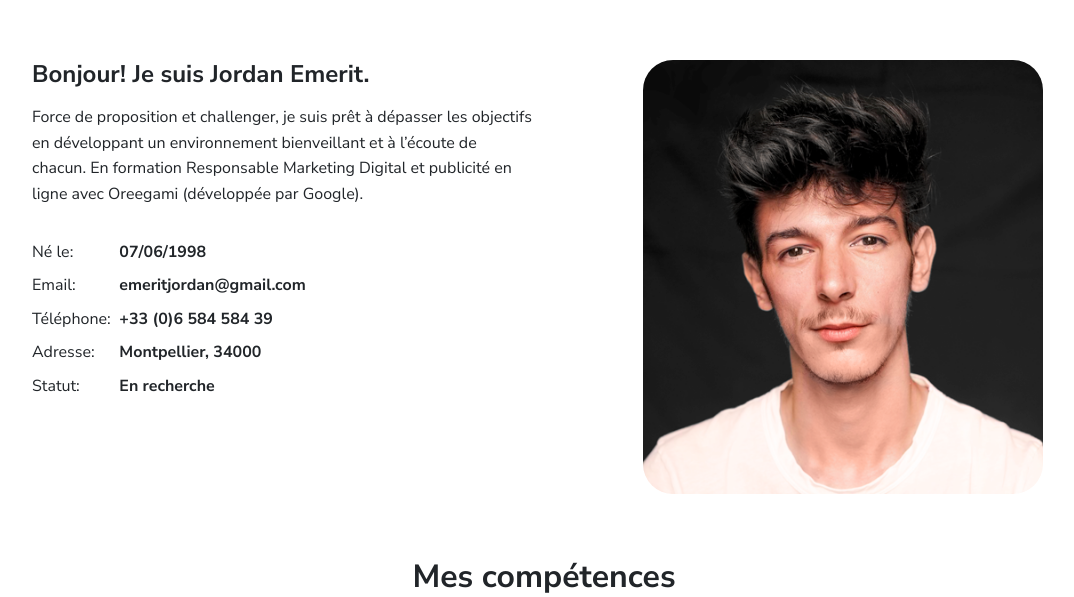
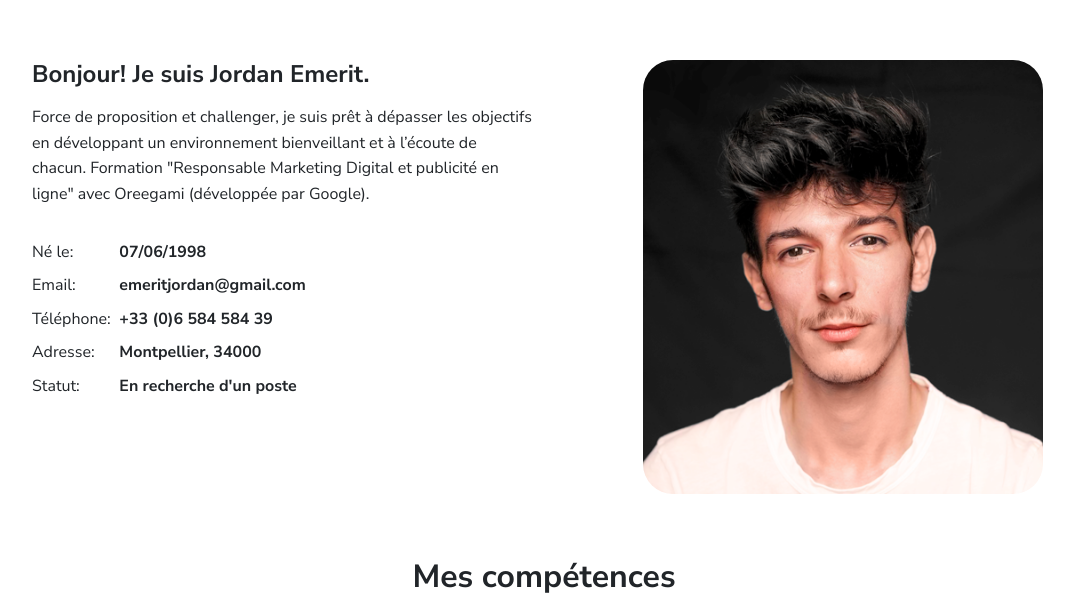
Before and after one commit to JordanMRT/social-media, a plain HTML site: page index.html in a window 1280 px wide. Shown: the part 774-1371 px from the top of the page, without its empty margins (96-1170 px from the left). Drawn offline with Linux system fonts and the light colour scheme.

Commit message:
Update index.html

```diff
--- a/index.html
+++ b/index.html
@@ -78,7 +78,7 @@
     <div class="row">
       <div class="col-md-6">
         <h2 class="h4 my-2">Bonjour! Je suis Jordan Emerit.</h2>
-        <p>Force de proposition et challenger, je suis prêt à dépasser les objectifs en développant un environnement bienveillant et à l’écoute de chacun. En formation Responsable Marketing Digital et publicité en ligne avec Oreegami (développée par Google).</p>
+        <p>Force de proposition et challenger, je suis prêt à dépasser les objectifs en développant un environnement bienveillant et à l’écoute de chacun. Formation "Responsable Marketing Digital et publicité en ligne" avec Oreegami (développée par Google).</p>
         <div class="row mt-3">
           <div class="col-sm-2">
             <div class="pb-1">Né le:</div>
@@ -108,7 +108,7 @@
             <div class="pb-1">Statut:</div>
           </div>
           <div class="col-sm-10">
-            <div class="pb-1 fw-bolder">En recherche</div>
+            <div class="pb-1 fw-bolder">En recherche d'un poste</div>
           </div>
         </div>
       </div>
```
